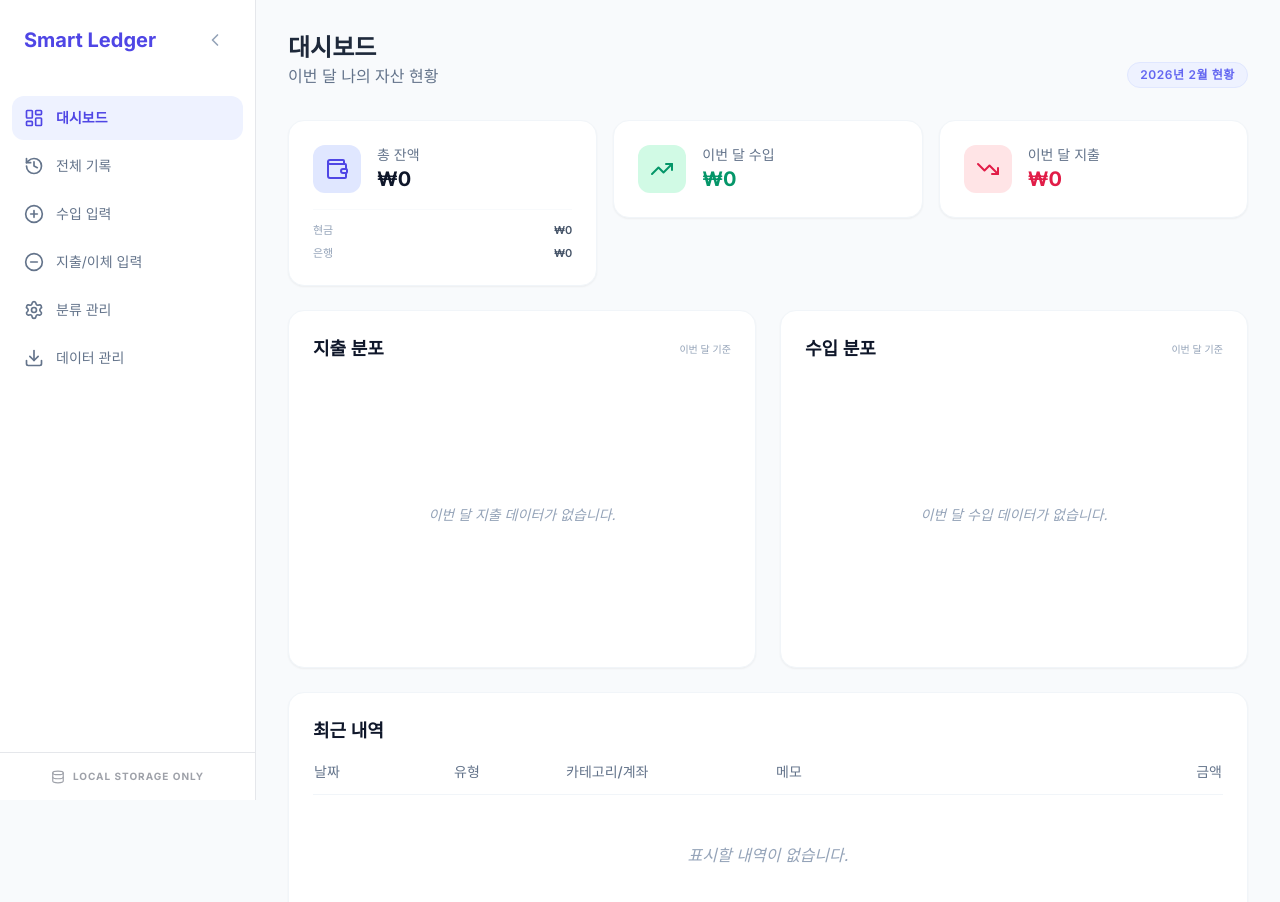
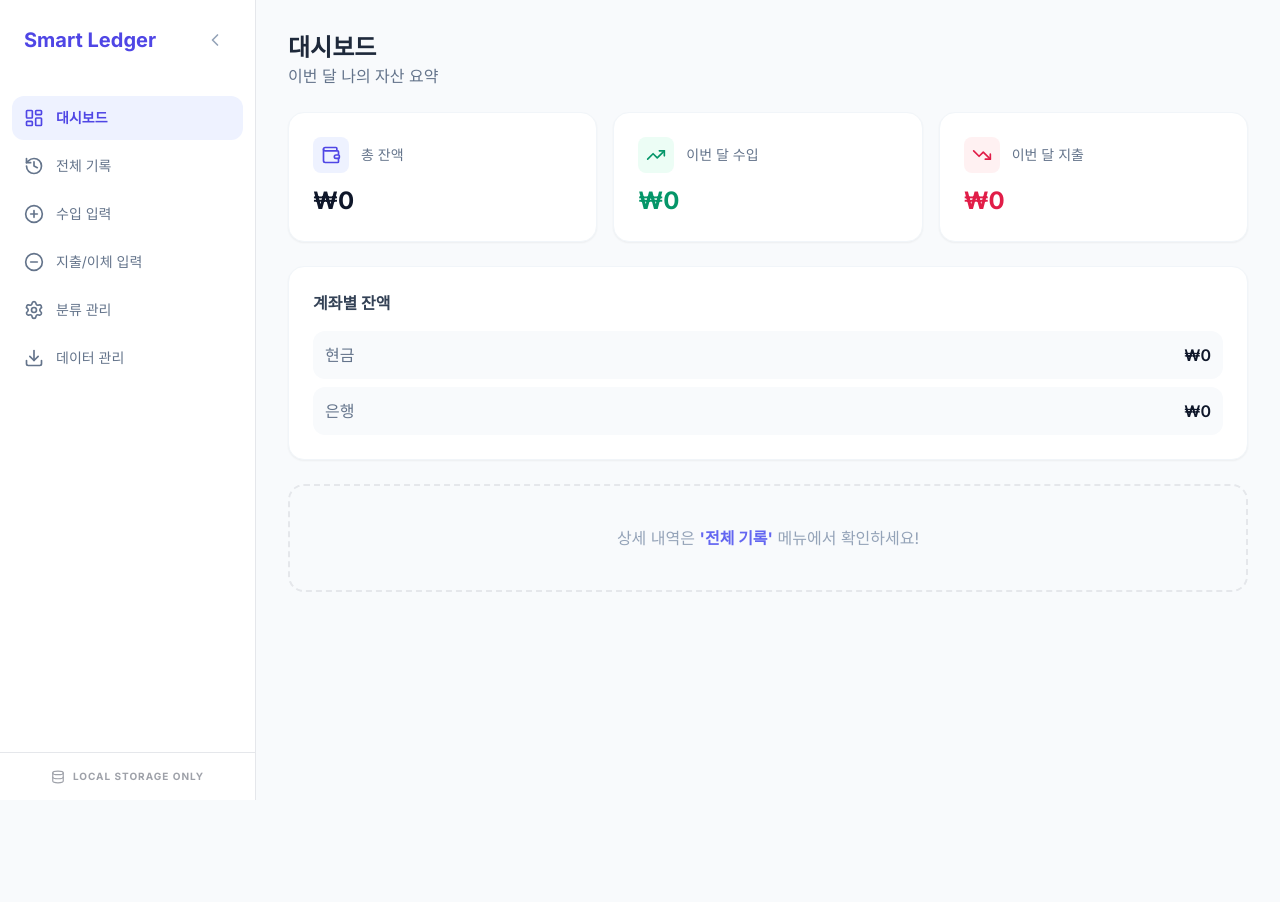
Before and after one commit to 3m3l-gif/F-record, a React (Vite) app: page /#/ in a window 1280 px wide. Shown: the top 902 px of the page. After the commit the page ends 800 px from the top, so only its background shows below. Built offline with nearby package versions, Linux system fonts and the light colour scheme.

Commit message:
Dashboard.tsx 업데이트

```diff
--- a/components/Dashboard.tsx
+++ b/components/Dashboard.tsx
@@ -2,18 +2,17 @@
 import React, { useMemo } from 'react';
 import { PieChart, Pie, Cell, ResponsiveContainer, Tooltip, Legend } from 'recharts';
 import { AppData, TransactionType } from '../types';
-import { Wallet, TrendingUp, TrendingDown, Landmark } from 'lucide-react';
+import { Wallet, TrendingUp, TrendingDown } from 'lucide-react';
 
 interface DashboardProps {
   data: AppData;
 }
 
 const Dashboard: React.FC<DashboardProps> = ({ data }) => {
-  // Helper to check if a date string (YYYY-MM-DD) is in the current month
+
   const isCurrentMonth = (dateStr: string) => {
     const [year, month] = dateStr.split('-').map(Number);
     const now = new Date();
-    // Using local time as per standard browser behavior, which aligns with user's current "Today"
     return year === now.getFullYear() && month === (now.getMonth() + 1);
   };
 
@@ -21,7 +20,6 @@ const Dashboard: React.FC<DashboardProps> = ({ data }) => {
     let monthlyIncome = 0;
     let monthlyExpense = 0;
 
-    // Monthly totals (Reset on the 1st of every month)
     data.transactions.forEach(t => {
       if (isCurrentMonth(t.date)) {
         if (t.type === TransactionType.INCOME) monthlyIncome += t.amount;
@@ -29,228 +27,74 @@ const Dashboard: React.FC<DashboardProps> = ({ data }) => {
       }
     });
 
-    // Account Balances (Cumulative - not reset)
     const accountBalances = data.accounts.map(account => {
       let balance = account.initialBalance;
       data.transactions.forEach(t => {
-        if (t.type === TransactionType.INCOME && t.accountId === account.id) {
-          balance += t.amount;
-        } else if (t.type === TransactionType.EXPENSE && t.accountId === account.id) {
-          balance -= t.amount;
-        } else if (t.type === TransactionType.TRANSFER) {
-          if (t.fromAccountId === account.id) balance -= t.amount;
-          if (t.toAccountId === account.id) balance += t.amount;
+        if (t.accountId === account.id) {
+          if (t.type === TransactionType.INCOME) balance += t.amount;
+          else if (t.type === TransactionType.EXPENSE) balance -= t.amount;
         }
       });
       return { ...account, balance };
     });
 
-    const totalBalance = accountBalances.reduce((sum, acc) => sum + acc.balance, 0);
-
-    return { monthlyIncome, monthlyExpense, totalBalance, accountBalances };
+    return {
+      monthlyIncome,
+      monthlyExpense,
+      totalBalance: accountBalances.reduce((sum, acc) => sum + acc.balance, 0),
+      accountBalances
+    };
   }, [data]);
-
-  const getChartData = (type: TransactionType) => {
-    const totals: Record<string, number> = {};
-    data.transactions
-      .filter(t => t.type === type && isCurrentMonth(t.date))
-      .forEach(t => {
-        const cat = data.categories.find(c => c.id === t.categoryId);
-        const name = cat ? cat.name : '기타';
-        totals[name] = (totals[name] || 0) + t.amount;
-      });
-
-    return Object.entries(totals).map(([name, value]) => ({
-      name,
-      value,
-      color: data.categories.find(c => c.name === name)?.color || '#cbd5e1'
-    }));
-  };
-
-  const incomeChartData = getChartData(TransactionType.INCOME);
-  const expenseChartData = getChartData(TransactionType.EXPENSE);
 
   const formatKRW = (val: number) => new Intl.NumberFormat('ko-KR', { style: 'currency', currency: 'KRW' }).format(val);
 
   return (
     <div className="space-y-6 animate-in fade-in duration-500">
-      <header className="mb-8 flex flex-col md:flex-row md:items-end md:justify-between gap-4">
-        <div>
-          <h2 className="text-2xl font-bold text-slate-800">대시보드</h2>
-          <p className="text-slate-500">이번 달 나의 자산 현황</p>
-        </div>
-        <div className="text-xs font-semibold text-indigo-500 bg-indigo-50 px-3 py-1 rounded-full border border-indigo-100 uppercase tracking-wider">
-          {new Date().getFullYear()}년 {new Date().getMonth() + 1}월 현황
-        </div>
+      <header>
+        <h2 className="text-2xl font-bold text-slate-800">대시보드</h2>
+        <p className="text-slate-500">이번 달 나의 자산 요약</p>
       </header>
 
-      {/* Summary Cards */}
       <div className="grid grid-cols-1 md:grid-cols-3 gap-4">
-        {/* Total Balance Card with Account Breakdown */}
-        <div className="bg-white p-6 rounded-2xl shadow-sm border border-slate-100 flex flex-col space-y-4 hover:border-indigo-200 transition-colors">
-          <div className="flex items-center space-x-4">
-            <div className="p-3 bg-indigo-100 text-indigo-600 rounded-xl">
-              <Wallet className="w-6 h-6" />
-            </div>
-            <div>
-              <p className="text-sm text-slate-500">총 잔액</p>
-              <p className="text-xl font-bold">{formatKRW(summary.totalBalance)}</p>
-            </div>
+        <div className="bg-white p-6 rounded-2xl shadow-sm border border-slate-100">
+          <div className="flex items-center space-x-3 mb-3">
+            <div className="p-2 bg-indigo-50 text-indigo-600 rounded-lg"><Wallet size={20}/></div>
+            <span className="text-sm text-slate-500">총 잔액</span>
           </div>
-
-          <div className="pt-3 border-t border-slate-50 space-y-1.5">
-            {summary.accountBalances.map(acc => (
-              <div key={acc.id} className="flex justify-between items-center text-[11px]">
-                <span className="text-slate-400 font-medium">{acc.name}</span>
-                <span className="text-slate-600 font-semibold">{formatKRW(acc.balance)}</span>
-              </div>
-            ))}
-          </div>
+          <p className="text-2xl font-bold">{formatKRW(summary.totalBalance)}</p>
         </div>
 
-        <div className="bg-white p-6 rounded-2xl shadow-sm border border-slate-100 flex items-center space-x-4 h-fit hover:border-emerald-200 transition-colors">
-          <div className="p-3 bg-emerald-100 text-emerald-600 rounded-xl">
-            <TrendingUp className="w-6 h-6" />
+        <div className="bg-white p-6 rounded-2xl shadow-sm border border-slate-100">
+          <div className="flex items-center space-x-3 mb-3">
+            <div className="p-2 bg-emerald-50 text-emerald-600 rounded-lg"><TrendingUp size={20}/></div>
+            <span className="text-sm text-slate-500">이번 달 수입</span>
           </div>
-          <div>
-            <p className="text-sm text-slate-500">이번 달 수입</p>
-            <p className="text-xl font-bold text-emerald-600">{formatKRW(summary.monthlyIncome)}</p>
-          </div>
+          <p className="text-2xl font-bold text-emerald-600">{formatKRW(summary.monthlyIncome)}</p>
         </div>
 
-        <div className="bg-white p-6 rounded-2xl shadow-sm border border-slate-100 flex items-center space-x-4 h-fit hover:border-rose-200 transition-colors">
-          <div className="p-3 bg-rose-100 text-rose-600 rounded-xl">
-            <TrendingDown className="w-6 h-6" />
+        <div className="bg-white p-6 rounded-2xl shadow-sm border border-slate-100">
+          <div className="flex items-center space-x-3 mb-3">
+            <div className="p-2 bg-rose-50 text-rose-600 rounded-lg"><TrendingDown size={20}/></div>
+            <span className="text-sm text-slate-500">이번 달 지출</span>
           </div>
-          <div>
-            <p className="text-sm text-slate-500">이번 달 지출</p>
-            <p className="text-xl font-bold text-rose-600">{formatKRW(summary.monthlyExpense)}</p>
-          </div>
+          <p className="text-2xl font-bold text-rose-600">{formatKRW(summary.monthlyExpense)}</p>
         </div>
       </div>
 
-      <div className="grid grid-cols-1 lg:grid-cols-2 gap-6">
-        {/* Distribution Charts */}
-        <div className="bg-white p-6 rounded-2xl shadow-sm border border-slate-100">
-          <h3 className="text-lg font-semibold mb-6 flex items-center justify-between">
-            <span>지출 분포</span>
-            <span className="text-[10px] text-slate-400 font-normal">이번 달 기준</span>
-          </h3>
-          <div className="h-64">
-            {expenseChartData.length > 0 ? (
-              <ResponsiveContainer width="100%" height="100%">
-                <PieChart>
-                  <Pie
-                    data={expenseChartData}
-                    innerRadius={60}
-                    outerRadius={80}
-                    paddingAngle={5}
-                    dataKey="value"
-                  >
-                    {expenseChartData.map((entry, index) => (
-                      <Cell key={`cell-${index}`} fill={entry.color} />
-                    ))}
-                  </Pie>
-                  <Tooltip formatter={(value: number) => formatKRW(value)} />
-                  <Legend verticalAlign="bottom" height={36}/>
-                </PieChart>
-              </ResponsiveContainer>
-            ) : (
-              <div className="h-full flex items-center justify-center text-slate-400 text-sm italic">
-                이번 달 지출 데이터가 없습니다.
-              </div>
-            )}
-          </div>
+      <div className="bg-white p-6 rounded-2xl shadow-sm border border-slate-100">
+        <h3 className="font-bold mb-4 text-slate-700">계좌별 잔액</h3>
+        <div className="space-y-2">
+          {summary.accountBalances.map(acc => (
+            <div key={acc.id} className="flex justify-between p-3 bg-slate-50 rounded-xl">
+              <span className="text-slate-500">{acc.name}</span>
+              <span className="font-semibold">{formatKRW(acc.balance)}</span>
+            </div>
+          ))}
         </div>
+      </div>
 
-        <div className="bg-white p-6 rounded-2xl shadow-sm border border-slate-100">
-          <h3 className="text-lg font-semibold mb-6 flex items-center justify-between">
-            <span>수입 분포</span>
-            <span className="text-[10px] text-slate-400 font-normal">이번 달 기준</span>
-          </h3>
-          <div className="h-64">
-            {incomeChartData.length > 0 ? (
-              <ResponsiveContainer width="100%" height="100%">
-                <PieChart>
-                  <Pie
-                    data={incomeChartData}
-                    innerRadius={60}
-                    outerRadius={80}
-                    paddingAngle={5}
-                    dataKey="value"
-                  >
-                    {incomeChartData.map((entry, index) => (
-                      <Cell key={`cell-${index}`} fill={entry.color} />
-                    ))}
-                  </Pie>
-                  <Tooltip formatter={(value: number) => formatKRW(value)} />
-                  <Legend verticalAlign="bottom" height={36}/>
-                </PieChart>
-              </ResponsiveContainer>
-            ) : (
-              <div className="h-full flex items-center justify-center text-slate-400 text-sm italic">
-                이번 달 수입 데이터가 없습니다.
-              </div>
-            )}
-          </div>
-        </div>
-
-        {/* Recent Transactions */}
-        <div className="bg-white p-6 rounded-2xl shadow-sm border border-slate-100 overflow-hidden lg:col-span-2">
-          <h3 className="text-lg font-semibold mb-4">최근 내역</h3>
-          <div className="overflow-x-auto">
-            <table className="w-full text-left text-sm">
-              <thead>
-                <tr className="border-b border-slate-100 text-slate-500">
-                  <th className="pb-3 font-medium min-w-[100px]">날짜</th>
-                  <th className="pb-3 font-medium min-w-[80px]">유형</th>
-                  <th className="pb-3 font-medium min-w-[150px]">카테고리/계좌</th>
-                  <th className="pb-3 font-medium min-w-[200px]">메모</th>
-                  <th className="pb-3 font-medium text-right min-w-[120px]">금액</th>
-                </tr>
-              </thead>
-              <tbody className="divide-y divide-slate-50">
-                {data.transactions.slice(0, 10).map(t => (
-                  <tr key={t.id} className="hover:bg-slate-50 transition-colors">
-                    <td className="py-3 text-slate-500 whitespace-nowrap">{t.date}</td>
-                    <td className="py-3">
-                      <span className={`px-2 py-0.5 rounded-full text-[10px] font-bold ${
-                        t.type === TransactionType.INCOME ? 'bg-emerald-50 text-emerald-600' :
-                        t.type === TransactionType.EXPENSE ? 'bg-rose-50 text-rose-600' : 'bg-blue-50 text-blue-600'
-                      }`}>
-                        {t.type === TransactionType.INCOME ? '수입' : t.type === TransactionType.EXPENSE ? '지출' : '이체'}
-                      </span>
-                    </td>
-                    <td className="py-3">
-                      {t.type === TransactionType.TRANSFER ? (
-                        <span className="text-slate-600">{data.accounts.find(a => a.id === t.fromAccountId)?.name} → {data.accounts.find(a => a.id === t.toAccountId)?.name}</span>
-                      ) : (
-                        <span className="text-slate-600">
-                          {data.categories.find(c => c.id === t.categoryId)?.name || '기타'}
-                          <span className="text-slate-400 text-[11px] ml-1">({data.accounts.find(a => a.id === t.accountId)?.name})</span>
-                        </span>
-                      )}
-                    </td>
-                    <td className="py-3 text-slate-500 italic max-w-xs truncate" title={t.memo}>
-                      {t.memo || <span className="text-slate-300">-</span>}
-                    </td>
-                    <td className={`py-3 text-right font-semibold whitespace-nowrap ${
-                        t.type === TransactionType.INCOME ? 'text-emerald-600' :
-                        t.type === TransactionType.EXPENSE ? 'text-rose-600' : 'text-blue-600'
-                    }`}>
-                      {t.type === TransactionType.EXPENSE ? '-' : ''}{formatKRW(t.amount)}
-                    </td>
-                  </tr>
-                ))}
-              </tbody>
-            </table>
-            {data.transactions.length === 0 && (
-              <div className="py-12 text-center text-slate-400 italic">
-                표시할 내역이 없습니다.
-              </div>
-            )}
-          </div>
-        </div>
+      <div className="text-center py-10 border-2 border-dashed rounded-2xl text-slate-400">
+        상세 내역은 <span className="font-bold text-indigo-500">'전체 기록'</span> 메뉴에서 확인하세요!
       </div>
     </div>
   );
```
